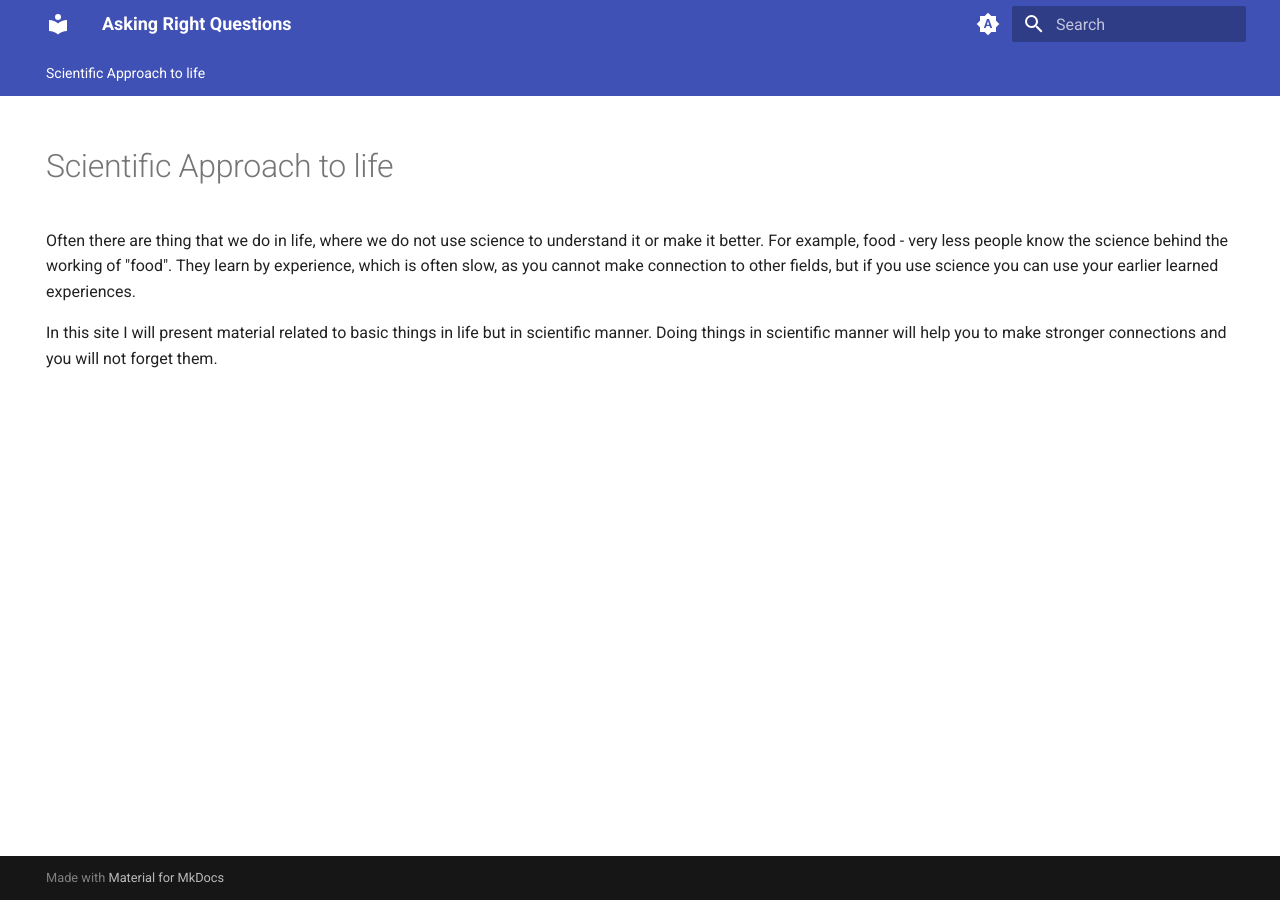
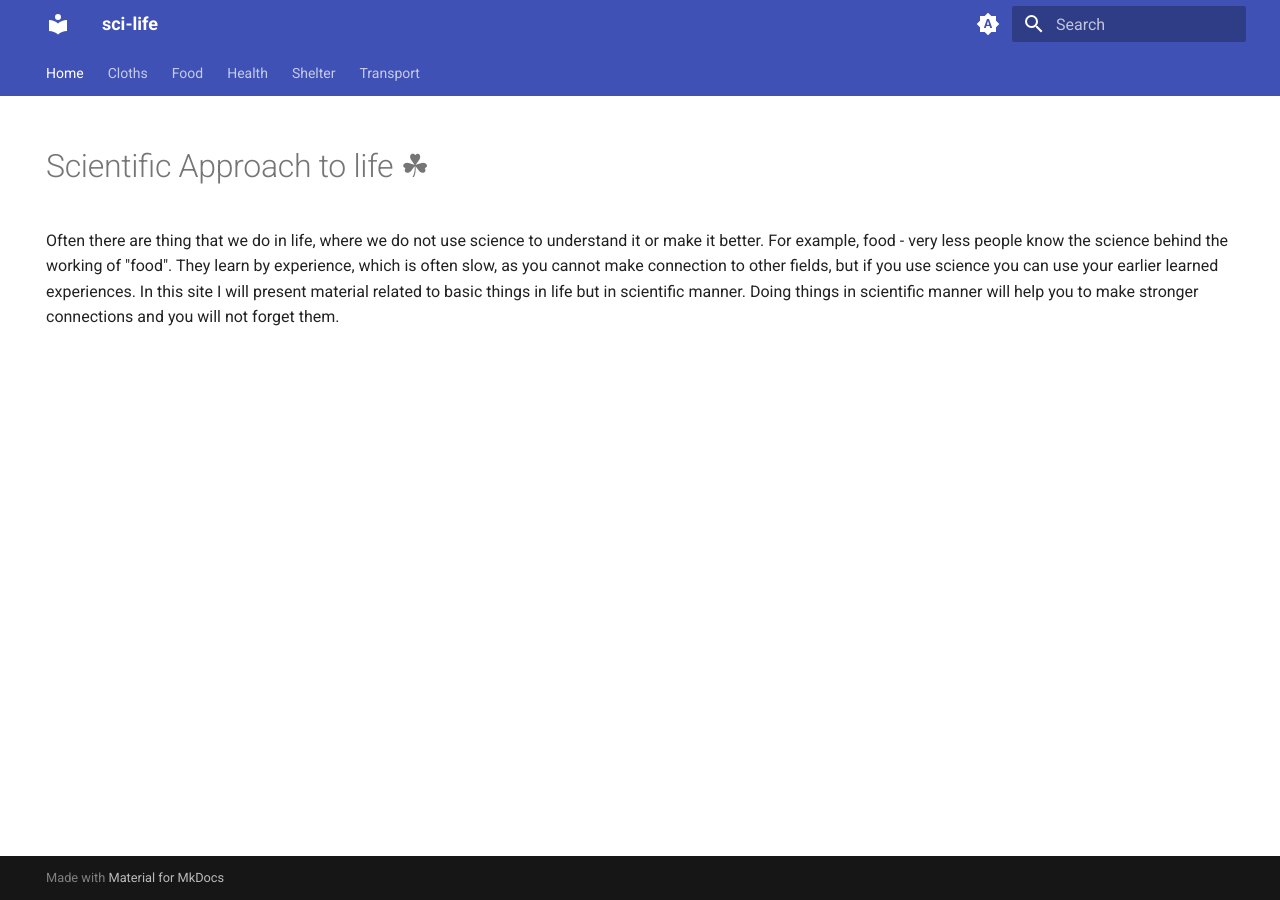
Before and after one commit to pustakh/life, an MkDocs documentation site: the page built from docs/README.md, in a window 1280 px wide. Built offline with MkDocs 1.6.1 and Material for MkDocs 9.7.7, drawn with Linux system fonts in a browser that asks for light colours.

Commit message:
Automated commit: adding files

```diff
--- a/docs/README.md
+++ b/docs/README.md
@@ -1,17 +1,10 @@
 ---
+title: Home
 hide:
   - navigation
   - toc
 ---
 
-# Scientific Approach to life
+# Scientific Approach to life ☘
 
-Often there are thing that we do in life, where we do not use science to understand it
-or make it better. For example, food - very less people know the science behind the
-working of "food". They learn by experience, which is often slow, as
-you cannot make connection to other fields, but if you use
-science you can use your earlier learned experiences.
-
-In this site I will present material related to basic things in life but in
-scientific manner. Doing things in scientific manner will help you to make
-stronger connections and you will not forget them.
+Often there are thing that we do in life, where we do not use science to understand it or make it better. For example, food - very less people know the science behind the working of "food". They learn by experience, which is often slow, as you cannot make connection to other fields, but if you use science you can use your earlier learned experiences. In this site I will present material related to basic things in life but in scientific manner. Doing things in scientific manner will help you to make stronger connections and you will not forget them.
--- /dev/null
+++ b/docs/food/README.md
@@ -0,0 +1 @@
+# Food
--- a/mkdocs.yml
+++ b/mkdocs.yml
@@ -1,4 +1,4 @@
-site_name: Asking Right Questions
+site_name: sci-life
 theme:
   name: material
   palette:
```
Also changed, not shown: README.md (+9 -7 lines), docs/cloths/README.md (added), docs/health/README.md (added), docs/shelter/README.md (added), docs/transport/README.md (added).
